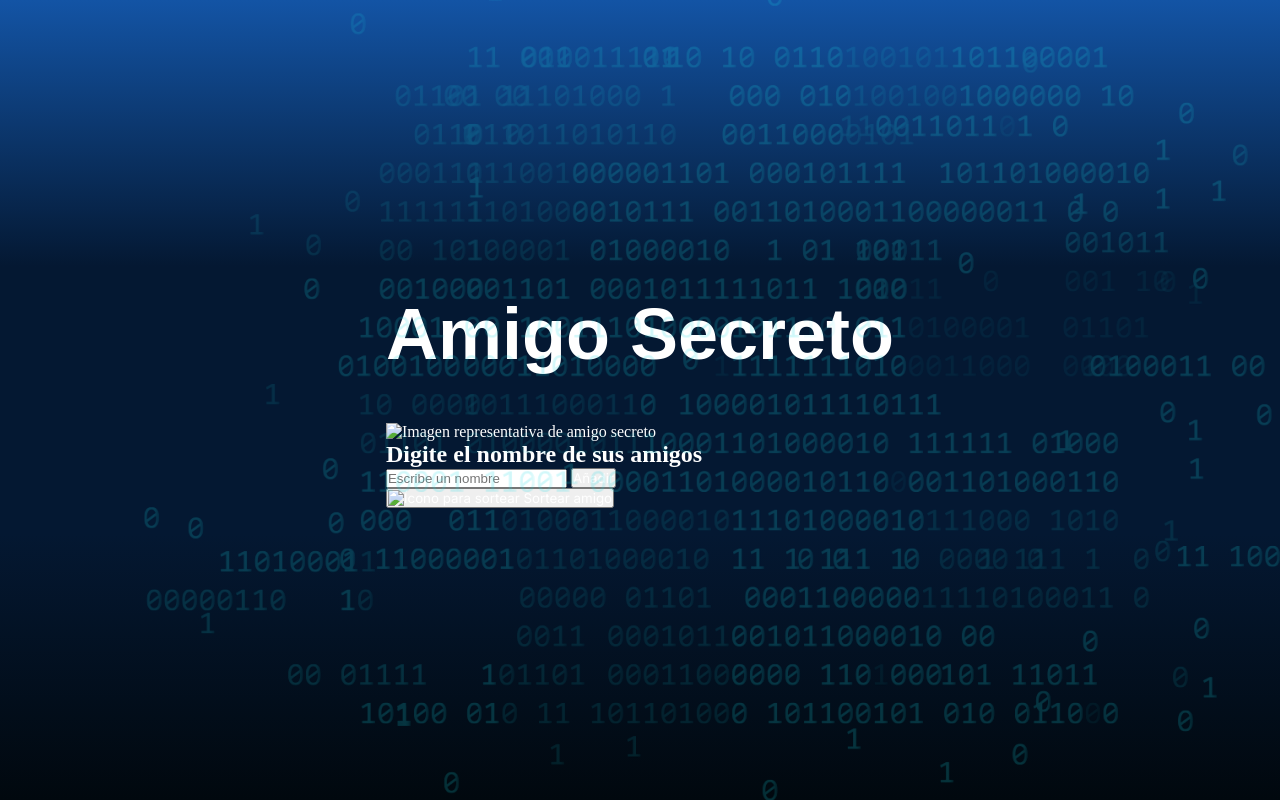
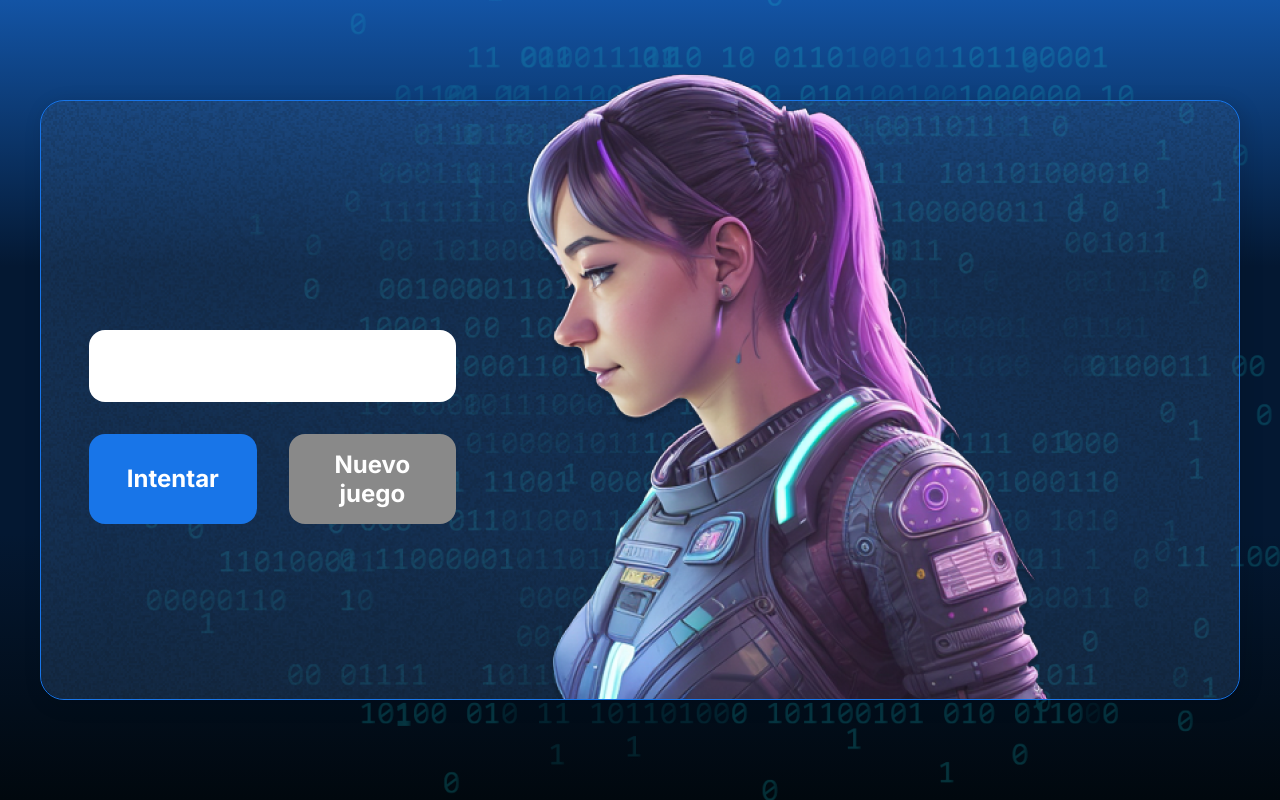
Before and after one commit to JohanAlba/Juego-Numero-Secreto-Alura, a plain HTML site: page index.html in a window 1280 px wide. Drawn offline with Linux system fonts and the light colour scheme.

Commit message:
Update index.html
Correcciones

```diff
--- a/index.html
+++ b/index.html
@@ -1,41 +1,40 @@
 <!DOCTYPE html>
-<html lang="es">
+ <html lang="pt-br">
+
  <head>
      <meta charset="UTF-8">
      <meta name="viewport" content="width=device-width, initial-scale=1.0">
-    <link rel="stylesheet" href="style.css">
      <link rel="preconnect" href="https://fonts.googleapis.com">
      <link rel="preconnect" href="https://fonts.gstatic.com" crossorigin>
-    <link href="https://fonts.googleapis.com/css2?family=Inter:wght@100;400;700;900&family=Merriweather:ital,wght@0,300;0,400;0,700;0,900;1,300;1,400;1,700;1,900&display=swap" rel="stylesheet">
-    <title>Amigo Secreto</title>
+     <link href="https://fonts.googleapis.com/css2?family=Chakra+Petch:wght@700&family=Inter:wght@400;700&display=swap"
+         rel="stylesheet">
+     <link rel="stylesheet" href="style.css">
+     <title>JS Game</title>
  </head>
 
  <body>
-    <main class="main-content">
-        <header class="header-banner">
-            <h1 class="main-title">Amigo Secreto</h1>
-            <img src="assets/amigo-secreto.png" alt="Imagen representativa de amigo secreto">
-        </header>
 
-        <section class="input-section">
-            <h2 class="section-title">Digite el nombre de sus amigos</h2>
-            <div class="input-wrapper">
-                <input type="text" id="amigo" class="input-name" placeholder="Escribe un nombre">
-                <button class="button-add" onclick="agregarAmigo()">Añadir</button>
+     <div class="container">
+         <div class="container__contenido">
+             <div class="container__informaciones">
+                 <div class="container__texto">
+                     <h1></h1>
+                     <p class="texto__parrafo"></p>
+                 </div>
+                 <input type="number" id="valorUsuario" min="1" max="10" class="container__input">
+                 <div class="chute container__botones">
+                     <button onclick="verificarIntento();" class="container__boton">Intentar</button>
+                     <button onclick="reiniciarJuego();" class="container__boton" id="reiniciar" disabled>Nuevo juego</button>
+                 </div>
+             </div>
+             <img src="./img/ia.png" alt="Una persona mirando a la izquierda" class="container__imagen-persona" />
+         </div>
      </div>
 
-            <ul id="listaAmigos" class="name-list" aria-labelledby="listaAmigos" role="list"></ul>
-            <ul id="resultado" class="result-list" aria-live="polite"></ul>
 
-            <div class="button-container">
-                <button class="button-draw" onclick="sortearAmigo()" aria-label="Sortear amigo secreto">
-                    <img src="assets/play_circle_outline.png" alt="Ícono para sortear">
-                    Sortear amigo
-                </button>
-            </div>
-        </section>
-    </main>
 
-    <script src="app.js" defer></script>
+     <script src="app.js"></script>
+
  </body>
+
  </html>
```
Lines whose indentation alone changed are shown as unchanged.
